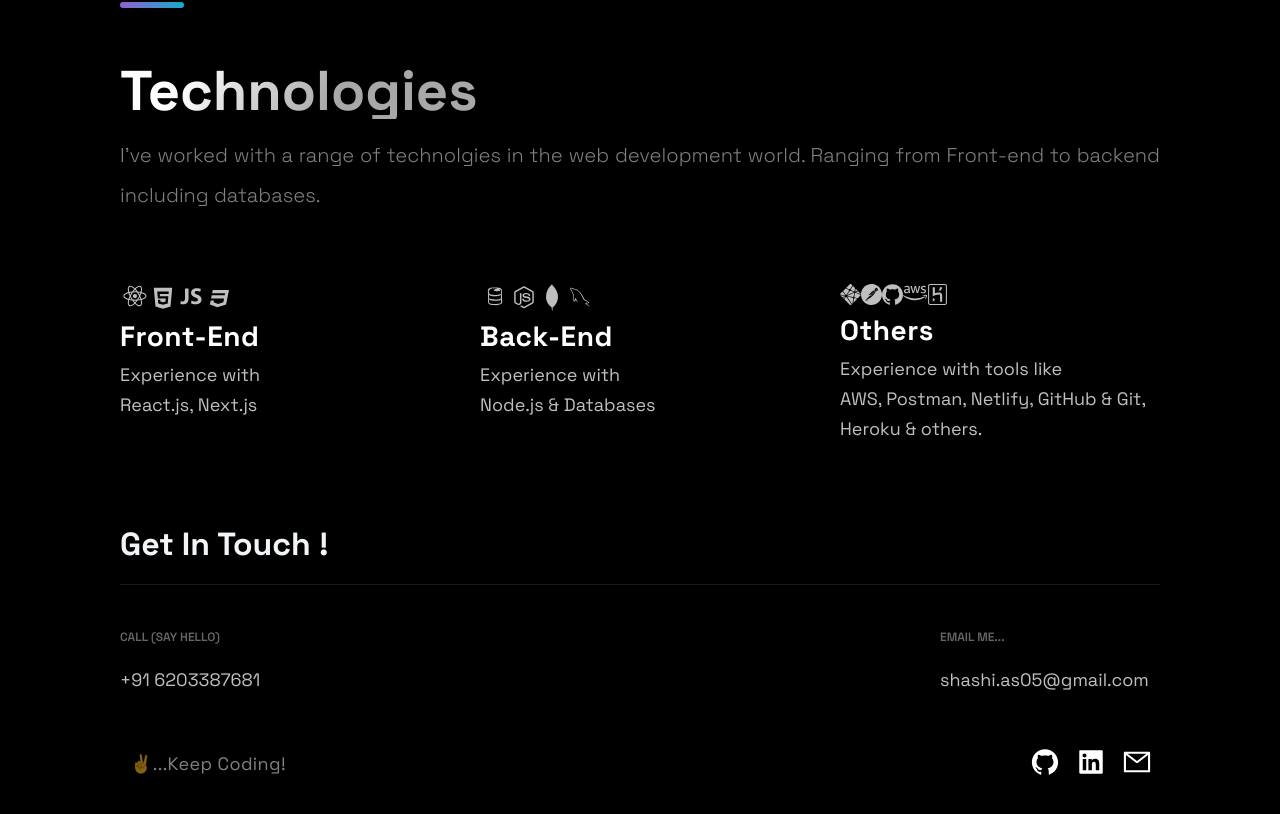
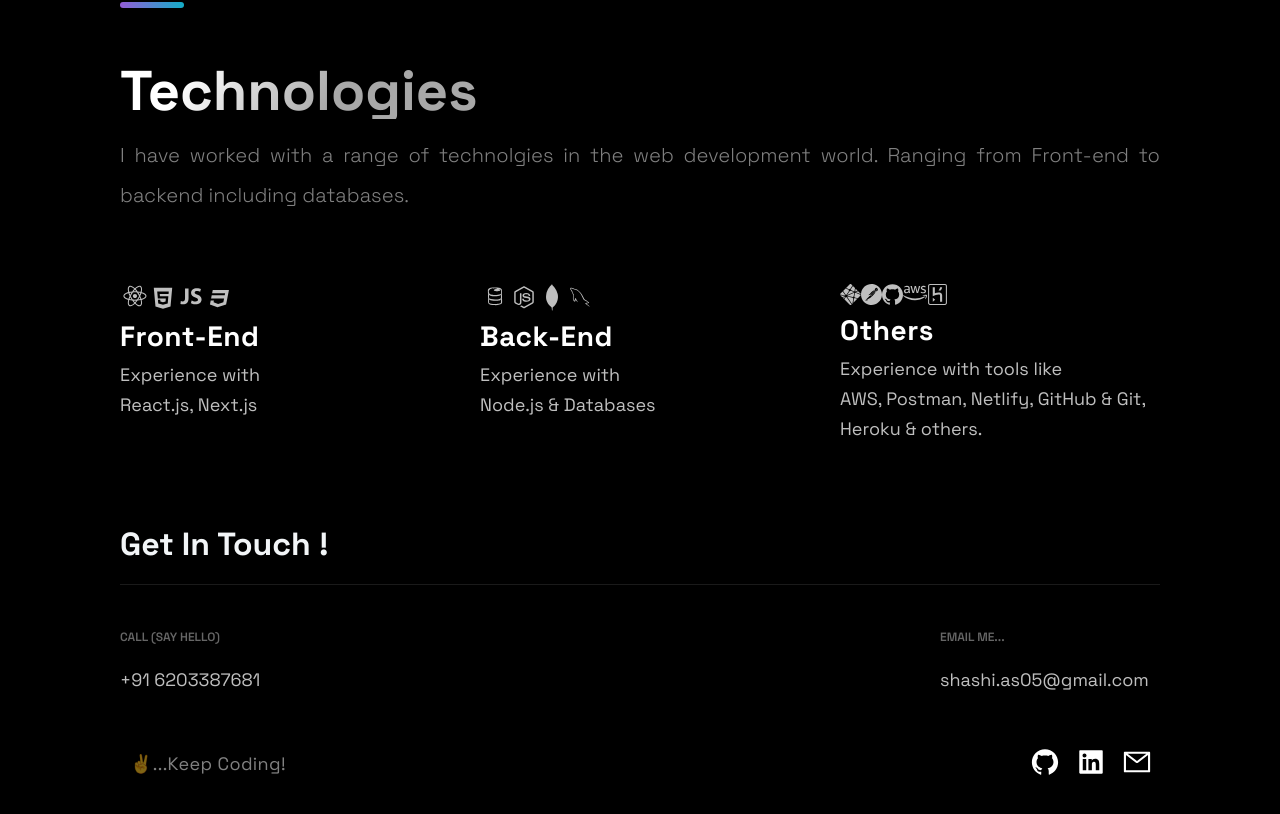
Before and after one commit to ReeSSB/folio, a Next.js app: page / in a window 1280 px wide. Shown: the part 2860-3674 px from the top of the page. Built offline with nearby package versions, Linux system fonts and the light colour scheme.

Commit message:
Update Technologies.js

```diff
--- a/components/Technologies/Technologies.js
+++ b/components/Technologies/Technologies.js
@@ -36,7 +36,7 @@ const Technologies = () => (
 
 		<SectionTitle> Technologies</SectionTitle>
 		<SectionText>
-			I've worked with a range of technolgies in the web development world.
+			I have worked with a range of technolgies in the web development world.
 			Ranging from Front-end to backend including databases.
 		</SectionText>
 		<List>
```
